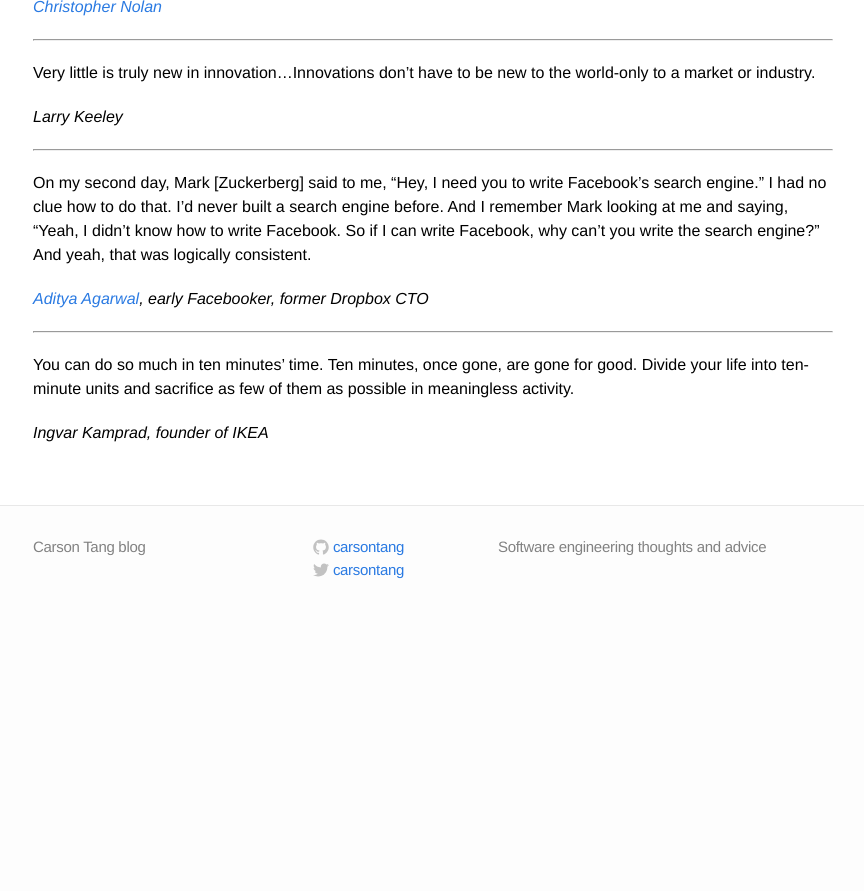
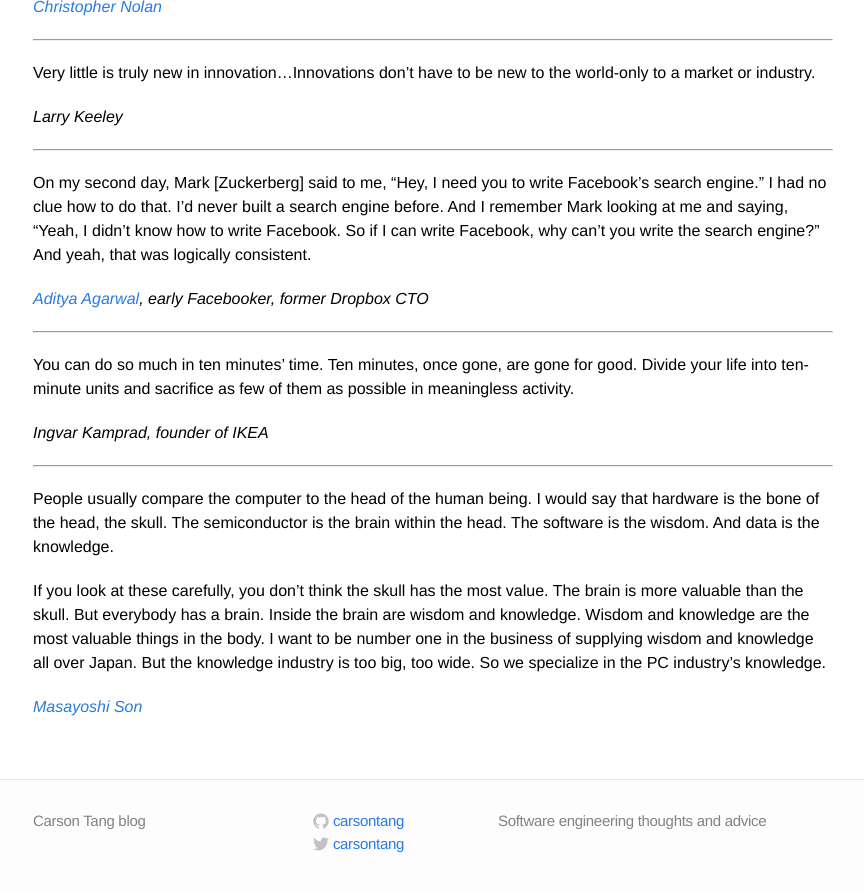
Before and after one commit to carsontang/carsontang.github.io, a Jekyll site: the page built from quotes.md, in a window 1280 px wide and 900 px high, scrolled down 8062 px. Shown: the top 891 px of the window, without its empty margins (207-1071 px from the left). Built offline with Jekyll 4.4.1, drawn with Linux system fonts in a browser that asks for light colours; before the commit the page ends 8688 px from its top, so only the background shows below that.

Commit message:
added quote by Masayoshi Son on comparing a computer to the head of a human being

```diff
--- a/quotes.md
+++ b/quotes.md
@@ -347,3 +347,11 @@ On my second day, Mark [Zuckerberg] said to me, "Hey, I need you to write Facebo
 You can do so much in ten minutes' time. Ten minutes, once gone, are gone for good. Divide your life into ten-minute units and sacrifice as few of them as possible in meaningless activity.
 
 *Ingvar Kamprad, founder of IKEA*
+
+---
+
+People usually compare the computer to the head of the human being. I would say that hardware is the bone of the head, the skull. The semiconductor is the brain within the head. The software is the wisdom. And data is the knowledge.
+
+If you look at these carefully, you don’t think the skull has the most value. The brain is more valuable than the skull. But everybody has a brain. Inside the brain are wisdom and knowledge. Wisdom and knowledge are the most valuable things in the body. I want to be number one in the business of supplying wisdom and knowledge all over Japan. But the knowledge industry is too big, too wide. So we specialize in the PC industry’s knowledge.
+
+*[Masayoshi Son](https://hbr.org/1992/01/japanese-style-entrepreneurship-an-interview-with-softbanks-ceo-masayoshi-son)*
```
